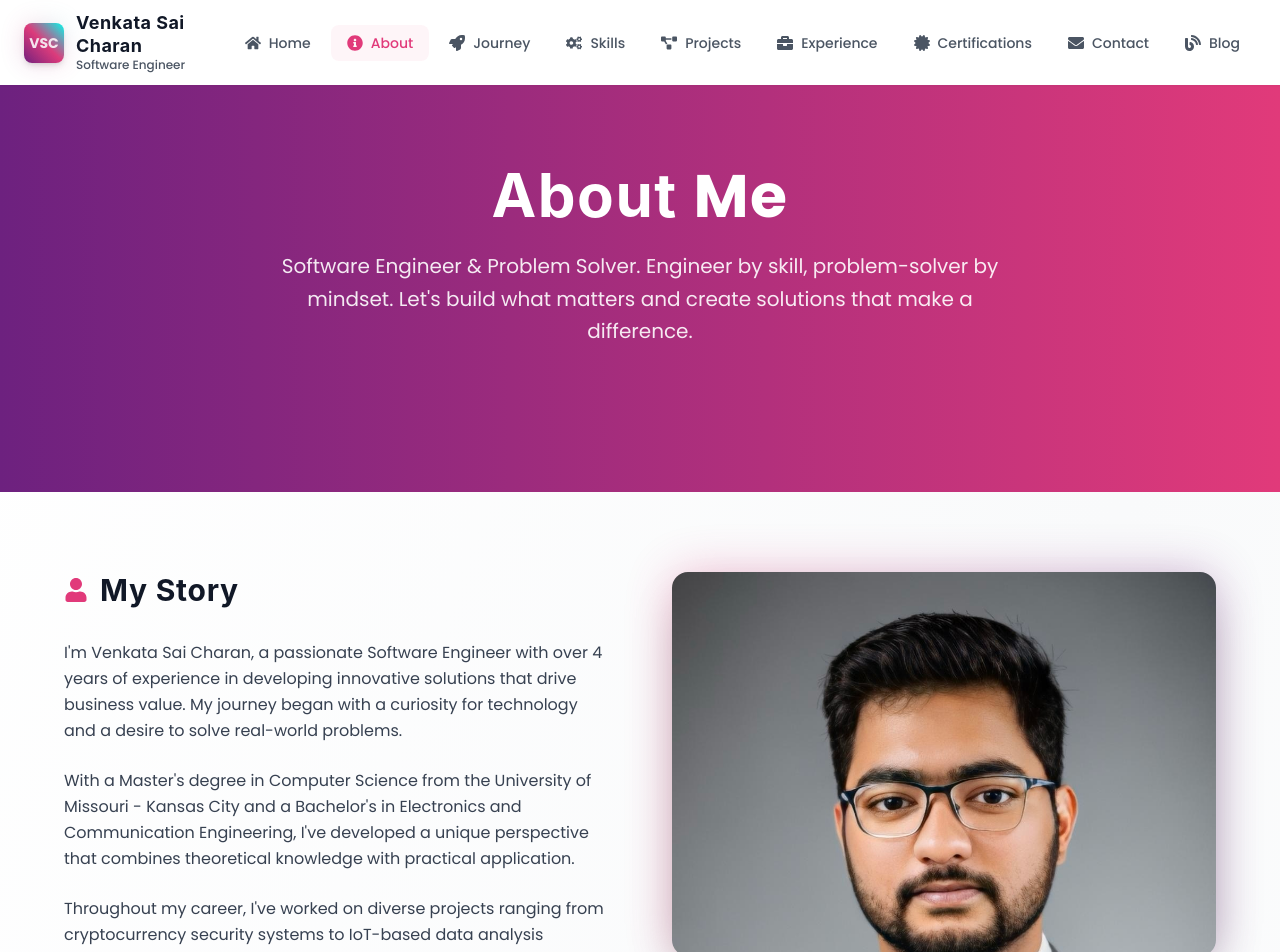
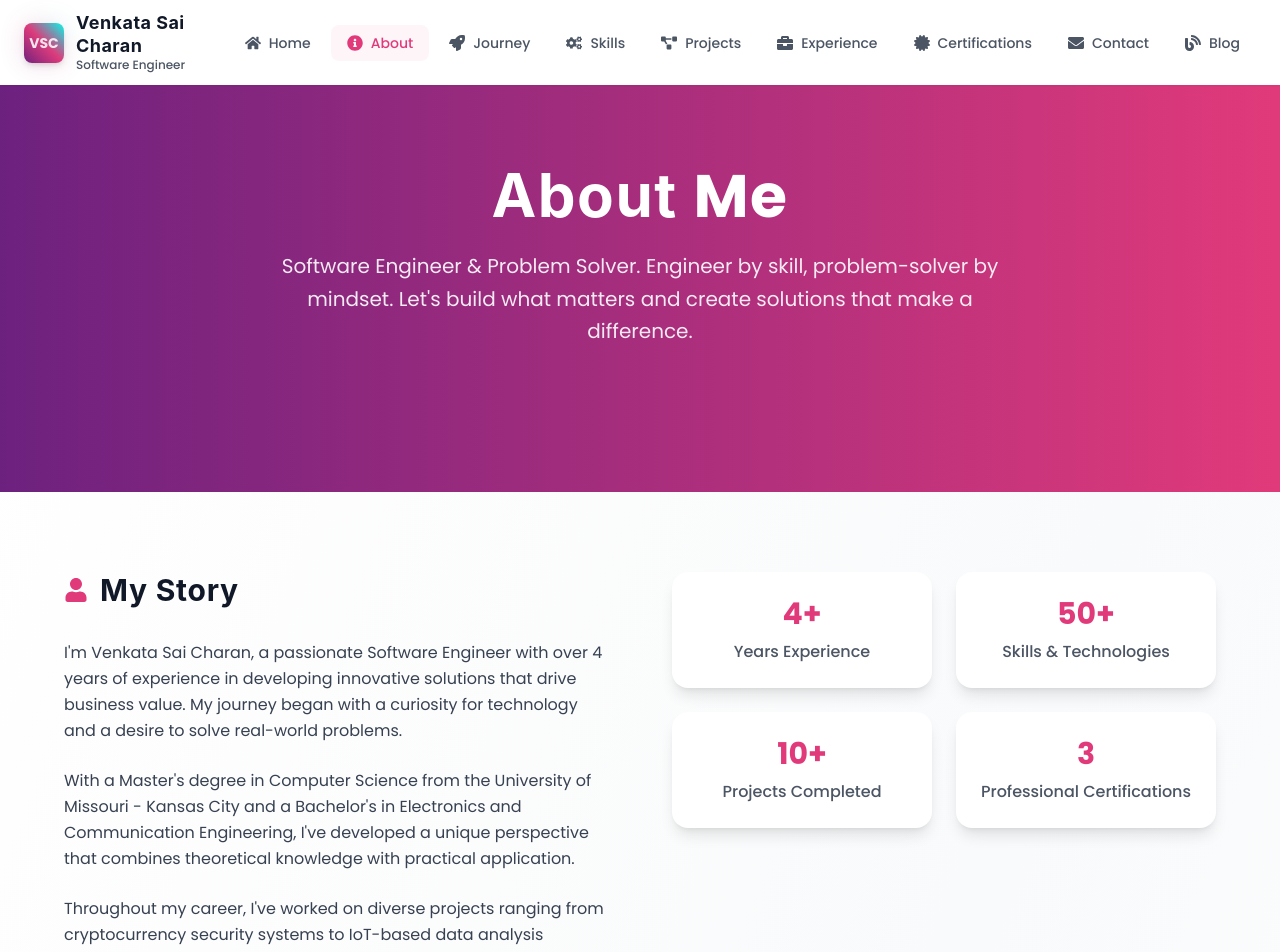
Before and after one commit to saicharankarasala/sai-charan-website, a React (Vite) app: page /about in a window 1280 px wide. Shown: the top 952 px of the page. Built offline with nearby package versions, Linux system fonts and the light colour scheme.

Commit message:
Remove profile photo from About section for cleaner, more focused layout

```diff
--- a/src/pages/About.jsx
+++ b/src/pages/About.jsx
@@ -114,7 +114,7 @@ const About = () => {
               </div>
             </motion.div>
 
-            {/* Photo and Stats */}
+            {/* Stats */}
             <motion.div
               initial={{ opacity: 0, x: 50 }}
               whileInView={{ opacity: 1, x: 0 }}
@@ -122,16 +122,6 @@ const About = () => {
               viewport={{ once: true }}
               className="space-y-8"
             >
-              {/* Profile Photo */}
-              <div className="relative">
-                <div className="absolute inset-0 bg-gradient-to-r from-[#e13a7a] to-[#6d217f] rounded-2xl blur-xl opacity-30"></div>
-                <img
-                  src="/images/profile.JPG"
-                  alt="Venkata Sai Charan - Software Engineer"
-                  className="relative w-full h-96 object-cover object-top rounded-2xl shadow-2xl z-10"
-                />
-              </div>
-
               {/* Stats */}
               <div className="grid grid-cols-2 gap-6">
                 {stats.map((stat, index) => (
```
